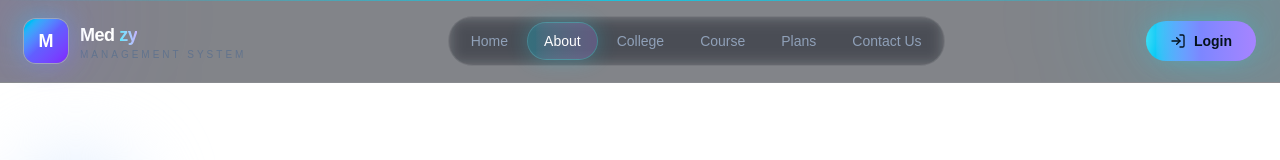
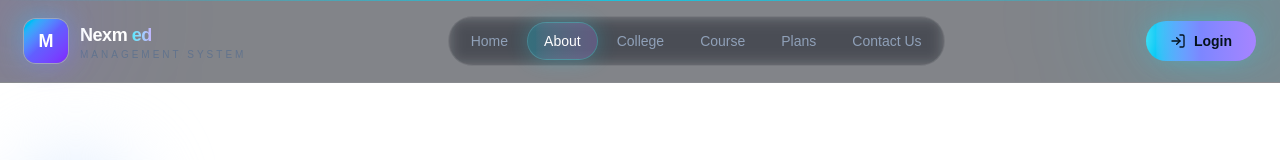
Before and after one commit to vansh-kumawat76/Medical-Counselling, a Next.js app in the folder Frontend/: page /about in a window 1280 px wide. Shown: the top 160 px of the page. Built offline with nearby package versions, Linux system fonts and the light colour scheme.

Commit message:
Update frontend agin header

```diff
--- a/Frontend/components/header.tsx
+++ b/Frontend/components/header.tsx
@@ -565,9 +565,9 @@ verifyReactivationOtp: `Enter the OTP sent to ${reactivationEmail}`,
 
               <div className="leading-tight">
                 <p className="text-lg font-bold tracking-tight text-white">
-                  Med{" "}
+                  Nexm{" "}
                   <span className="bg-gradient-to-r from-cyan-300 to-violet-300 bg-clip-text text-transparent">
-                   zy
+                   ed
                   </span>
                 </p>
 
```
